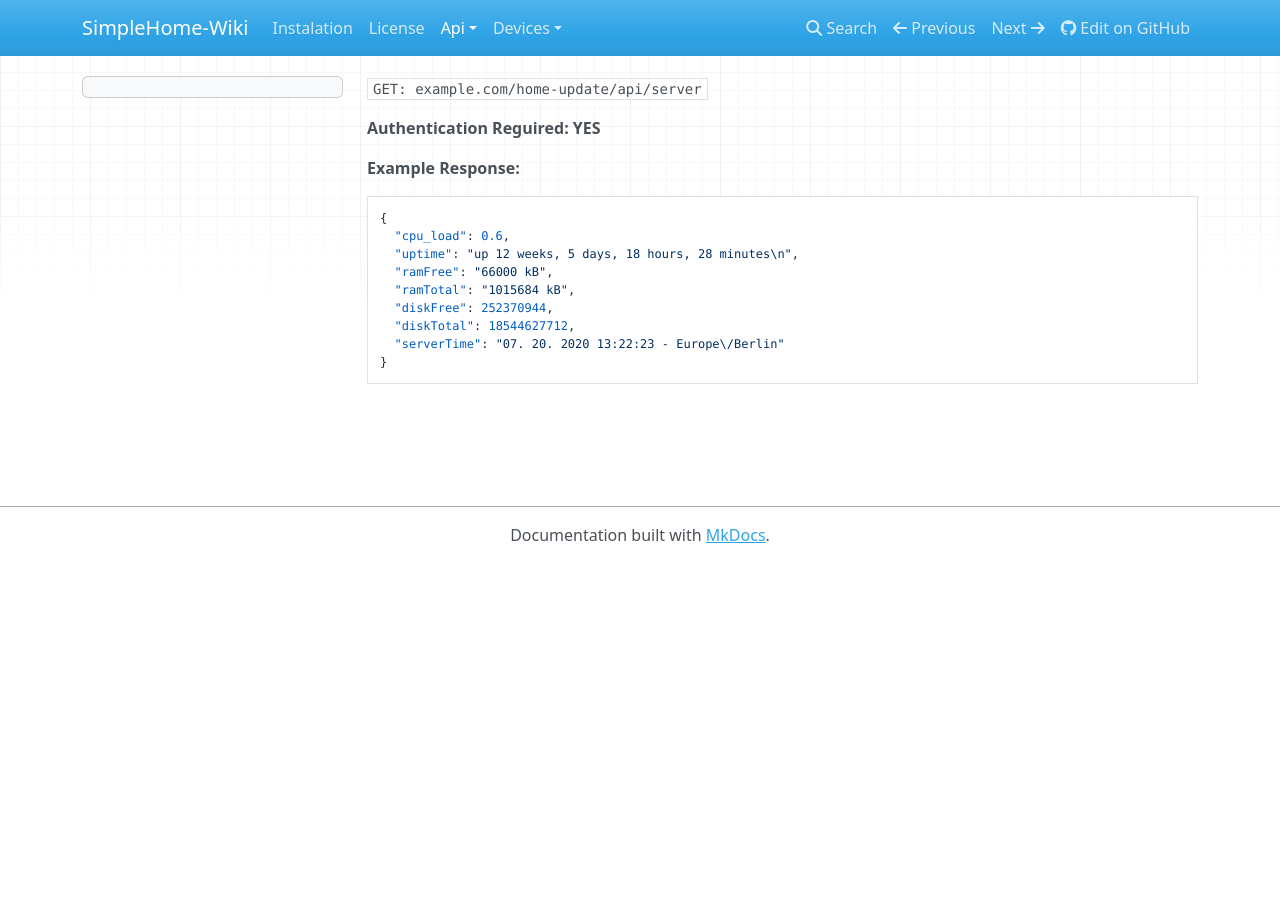
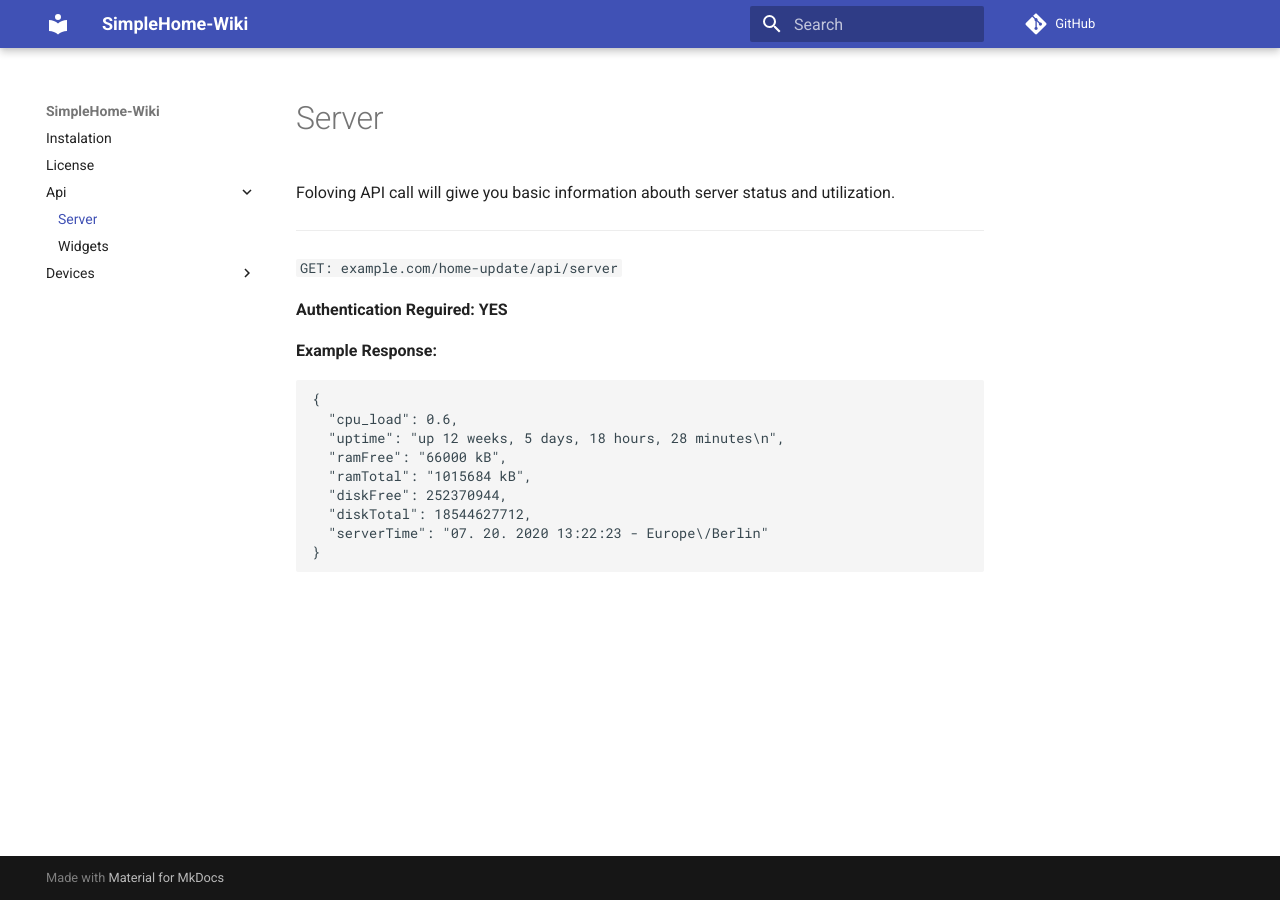
Before and after one commit to Simple-Home/docs, an MkDocs documentation site: the page built from docs/api/server.md, in a window 1280 px wide. Built offline with MkDocs 1.6.1 and Material for MkDocs 9.7.7, drawn with Linux system fonts in a browser that asks for light colours; nearby versions of some CDN libraries; comment, search, counter and statistics services are not loaded.

Commit message:
Some changes

```diff
--- a/docs/api/server.md
+++ b/docs/api/server.md
@@ -1,3 +1,7 @@
+Foloving API call will giwe you basic information abouth server status and utilization.
+
+***
+
 `GET: example.com/home-update/api/server`
 
 **Authentication Reguired: YES**
--- a/mkdocs.yml
+++ b/mkdocs.yml
@@ -1,3 +1,5 @@
 site_name: SimpleHome-Wiki
 repo_url: https://github.com/Simple-Home/docs/tree/gh-pages/
 site_url: https://simple-home.github.io/docs/
+theme:
+  name: material
```
